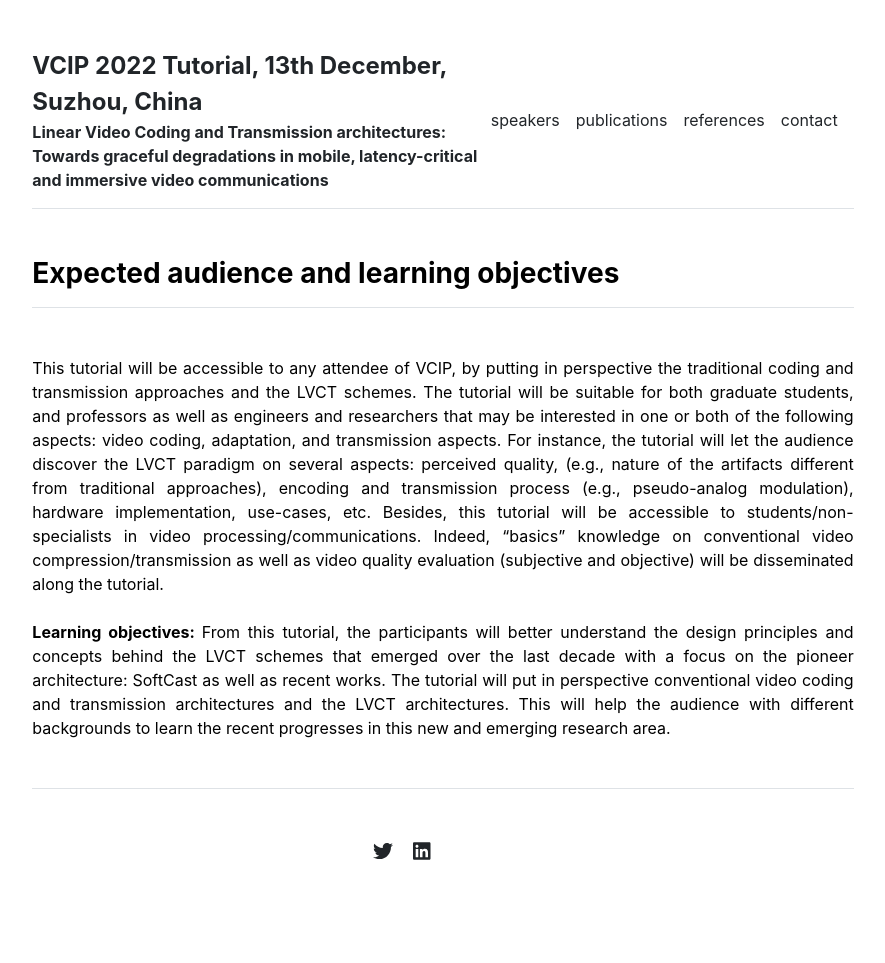
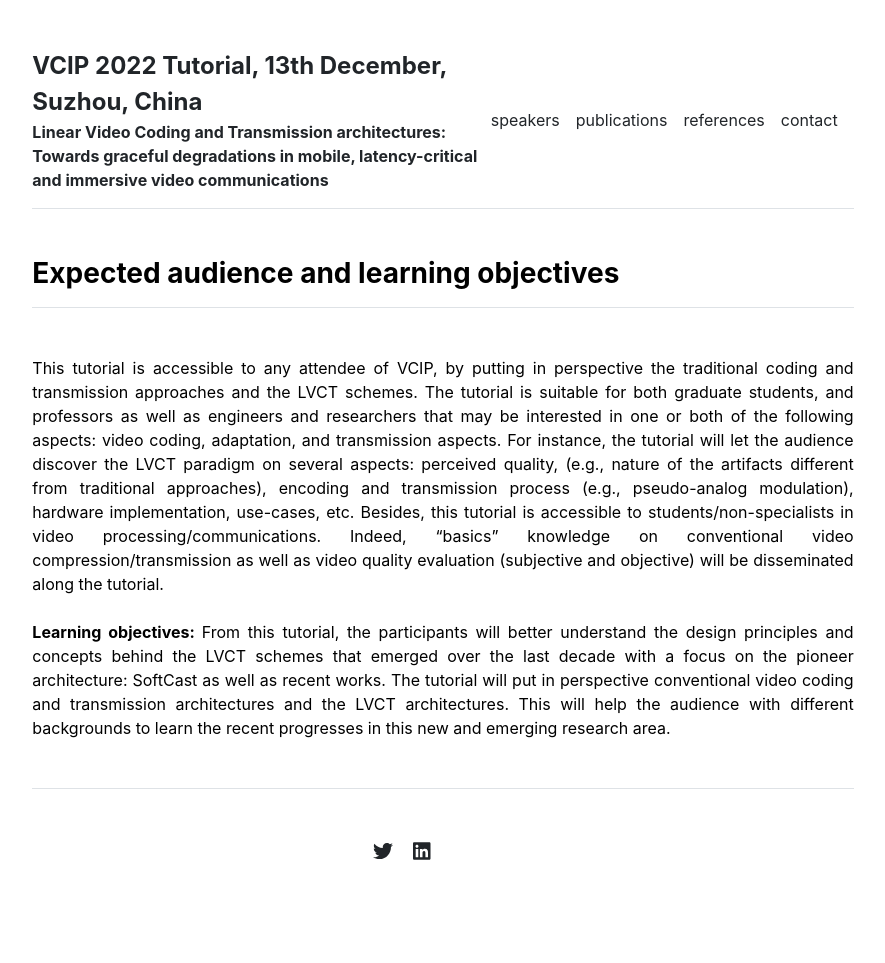
Before and after one commit to XiaYi59/LVCT, a Jekyll site: the page built from _posts/2020-01-01-sample-post.md, in a window 1280 px wide. Shown: the whole page, without its empty margins (197-1082 px from the left). Built offline with Jekyll 4.4.1, drawn with Linux system fonts in a browser that asks for light colours.

Commit message:
Update 2020-01-01-sample-post.md

```diff
--- a/_posts/2020-01-01-sample-post.md
+++ b/_posts/2020-01-01-sample-post.md
@@ -3,7 +3,7 @@ layout: post
 title: "Expected audience and learning objectives"
 ---
 
-<div style="text-align: justify"> This tutorial will be accessible to any attendee of VCIP, by putting in perspective the traditional coding and transmission approaches and the LVCT schemes. The tutorial will be suitable for both graduate students, and professors as well as engineers and researchers that may be interested in one or both of the following aspects: video coding, adaptation, and transmission aspects. For instance, the tutorial will let the audience discover the LVCT paradigm on several aspects: perceived quality, (e.g., nature of the artifacts different from traditional approaches), encoding and transmission process (e.g., pseudo-analog modulation), hardware implementation, use-cases, etc. Besides, this tutorial will be accessible to students/non-specialists in video processing/communications. Indeed, “basics” knowledge on conventional video compression/transmission as well as video quality evaluation (subjective and objective) will be disseminated along the tutorial.<br><br>
+<div style="text-align: justify"> This tutorial is accessible to any attendee of VCIP, by putting in perspective the traditional coding and transmission approaches and the LVCT schemes. The tutorial is suitable for both graduate students, and professors as well as engineers and researchers that may be interested in one or both of the following aspects: video coding, adaptation, and transmission aspects. For instance, the tutorial will let the audience discover the LVCT paradigm on several aspects: perceived quality, (e.g., nature of the artifacts different from traditional approaches), encoding and transmission process (e.g., pseudo-analog modulation), hardware implementation, use-cases, etc. Besides, this tutorial is accessible to students/non-specialists in video processing/communications. Indeed, “basics” knowledge on conventional video compression/transmission as well as video quality evaluation (subjective and objective) will be disseminated along the tutorial.<br><br>
 
   <strong> Learning objectives: </strong> From this tutorial, the participants will better understand the design principles and concepts behind the LVCT schemes that emerged over the last decade with a focus on the pioneer architecture: SoftCast as well as recent works. The tutorial will put in perspective conventional video coding and transmission architectures and the LVCT architectures. This will help the audience with different backgrounds to learn the recent progresses in this new and emerging research area.
 </div>
```
